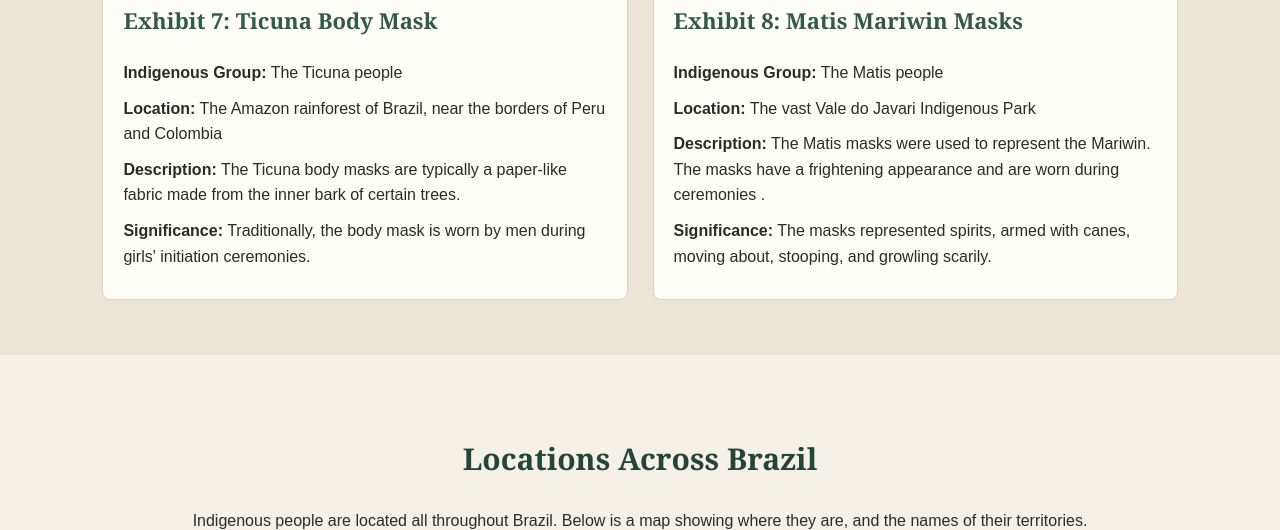
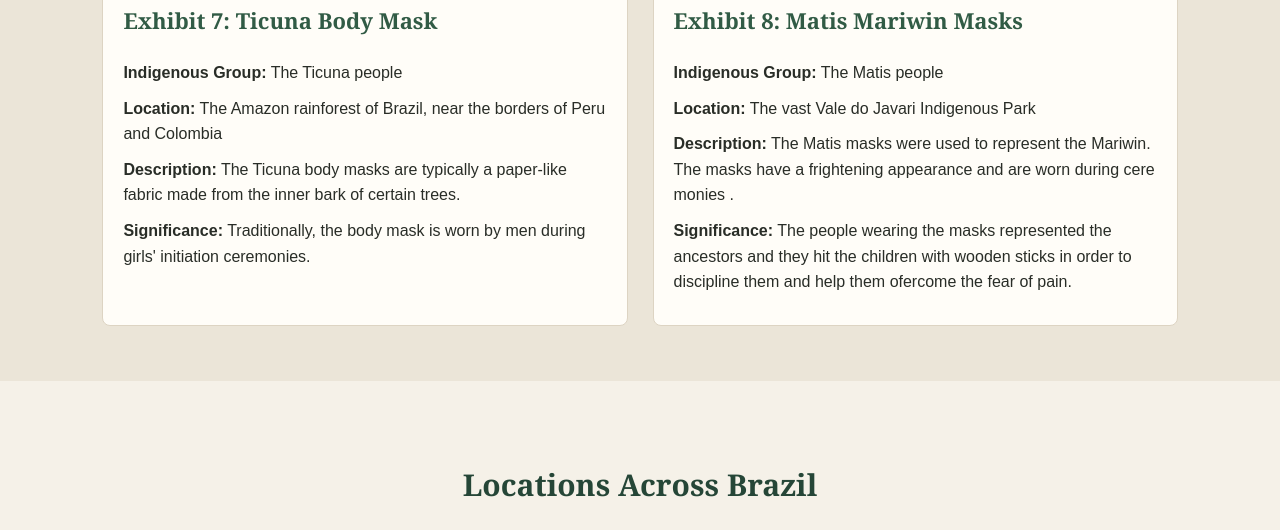
Before and after one commit to KalMeKy/KalMeKy.github.io, a plain HTML site: page index.html in a window 1280 px wide. Shown: the part 3095-3625 px from the top of the page. Drawn offline with Linux system fonts and the light colour scheme.

Commit message:
Update Matis Mariwin exhibit text
Revise the mask description and significance in Exhibit 8.

```diff
--- a/index.html
+++ b/index.html
@@ -119,8 +119,8 @@
                     <h3>Exhibit 8: Matis Mariwin Masks</h3>
                     <p><strong>Indigenous Group:</strong> The Matis people</p>
                     <p><strong>Location:</strong> The vast Vale do Javari Indigenous Park</p>
-                    <p><strong>Description:</strong> The Matis masks were used to represent the Mariwin. The masks have a frightening appearance and are worn during ceremonies .</p>
-                    <p><strong>Significance:</strong> The masks represented spirits, armed with canes, moving about, stooping, and growling scarily.</p>
+                    <p><strong>Description:</strong> The Matis masks were used to represent the Mariwin. The masks have a frightening appearance and are worn during cere   monies .</p>
+                    <p><strong>Significance:</strong> The people wearing the masks represented the ancestors and they hit the children with wooden sticks in order to discipline them and help them ofercome the fear of pain.</p>
                 </div>
             </article>
 
```
